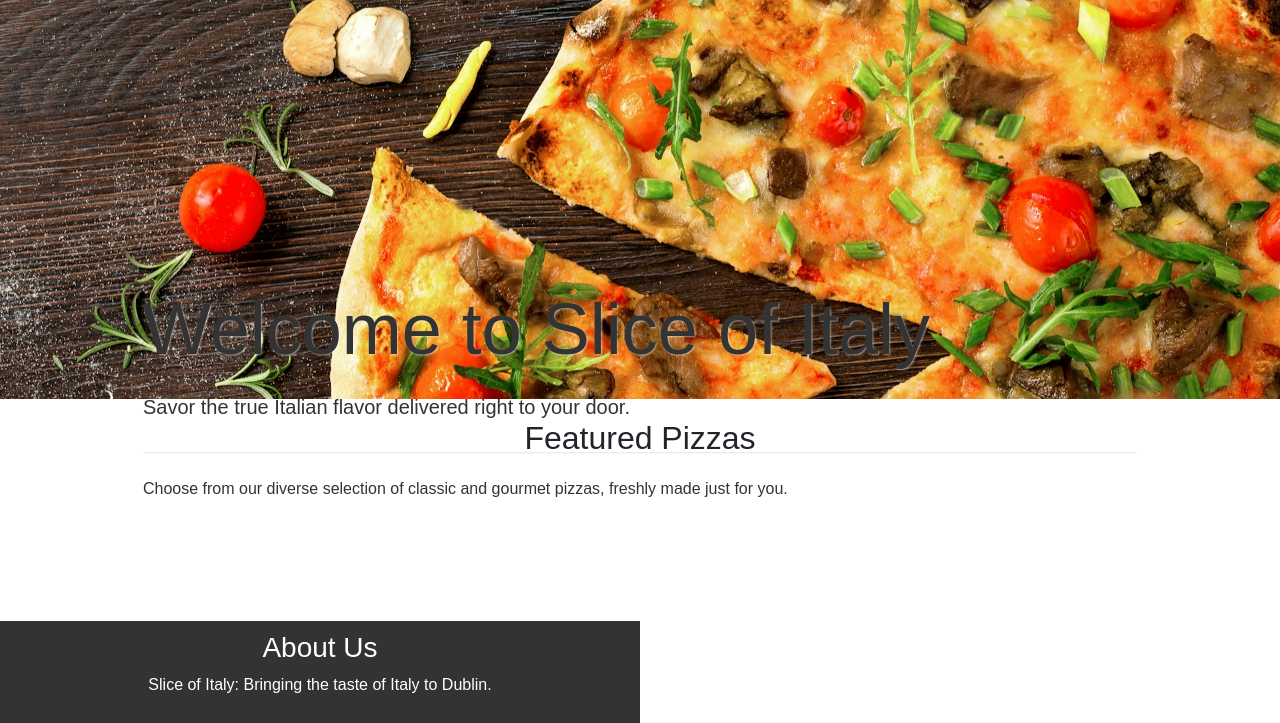
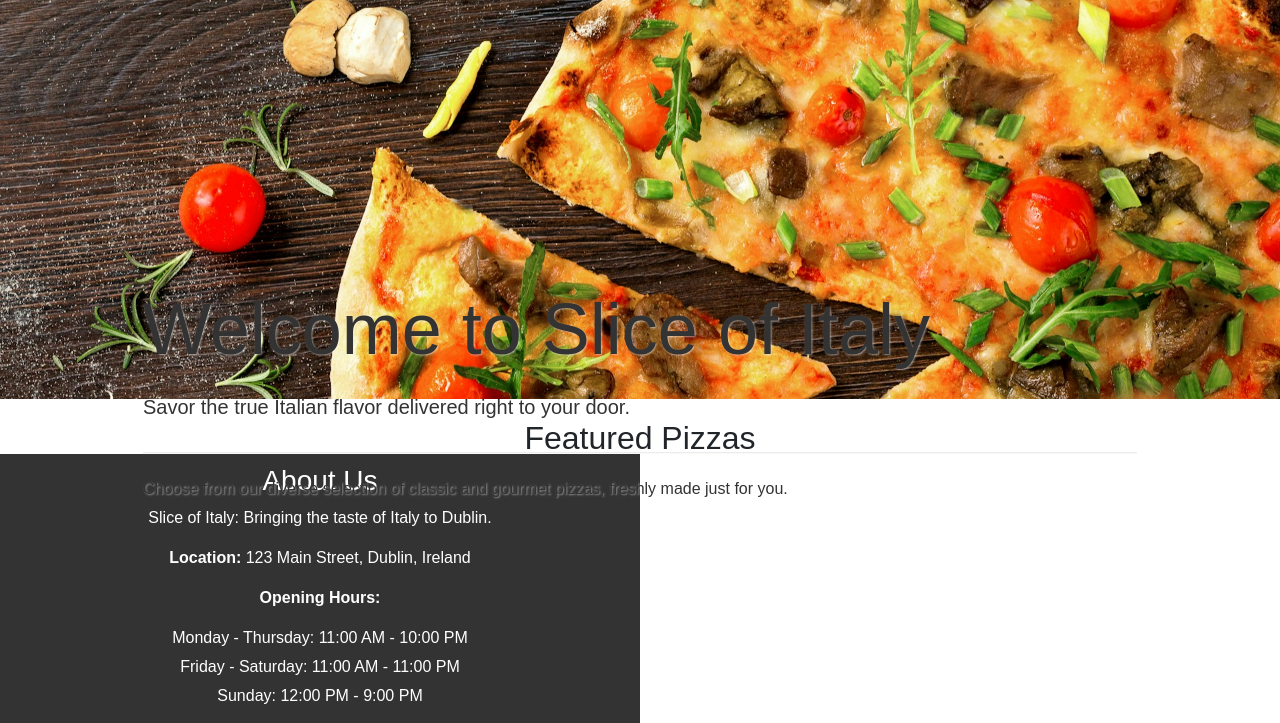
Before and after one commit to AdrianMuntean97/slice-of-italy, a Django app: page / in a window 1280 px wide. Shown: the part 77-800 px from the top of the page. Run offline with Django 5.2, Linux system fonts and the light colour scheme; some libraries are stand-ins or nearby versions.

Commit message:
Updated the about us section to include the location and opening hours

```diff
--- a/static/css/base.css
+++ b/static/css/base.css
@@ -68,9 +68,16 @@ footer {
   left: 0; /* Align footer to the left */
 }
 
-.footer-content {
-  /* Add styles for footer content if needed */
+.about-us ul {
+  list-style-type: none; /* Removes the bullet points */
+  padding: 0; /* Removes default padding */
+  margin: 0; /* Removes default margin */
 }
+
+.about-us ul li {
+  margin-bottom: 5px; /* Optional: Add some spacing between list items */
+}
+
 
 .header-container {
   position: relative;
--- a/templates/base.html
+++ b/templates/base.html
@@ -55,7 +55,13 @@
     <div class="about-us">
       <h3>About Us</h3>
       <p>Slice of Italy: Bringing the taste of Italy to Dublin.</p>
-      <!-- Add more content as needed -->
+      <p><strong>Location:</strong> 123 Main Street, Dublin, Ireland</p>
+      <p><strong>Opening Hours:</strong></p>
+      <ul>
+        <li>Monday - Thursday: 11:00 AM - 10:00 PM</li>
+        <li>Friday - Saturday: 11:00 AM - 11:00 PM</li>
+        <li>Sunday: 12:00 PM - 9:00 PM</li>
+      </ul>
     </div>
   </footer>
 
```
